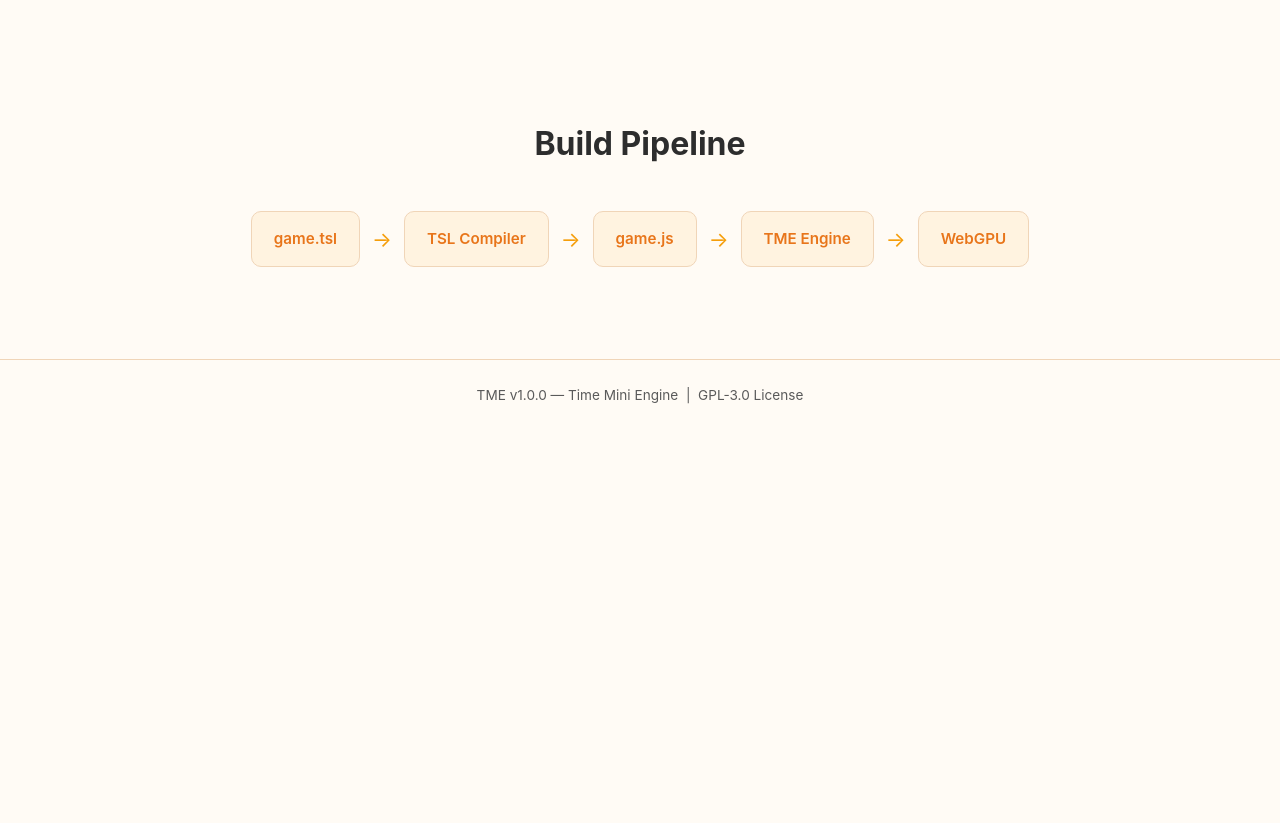
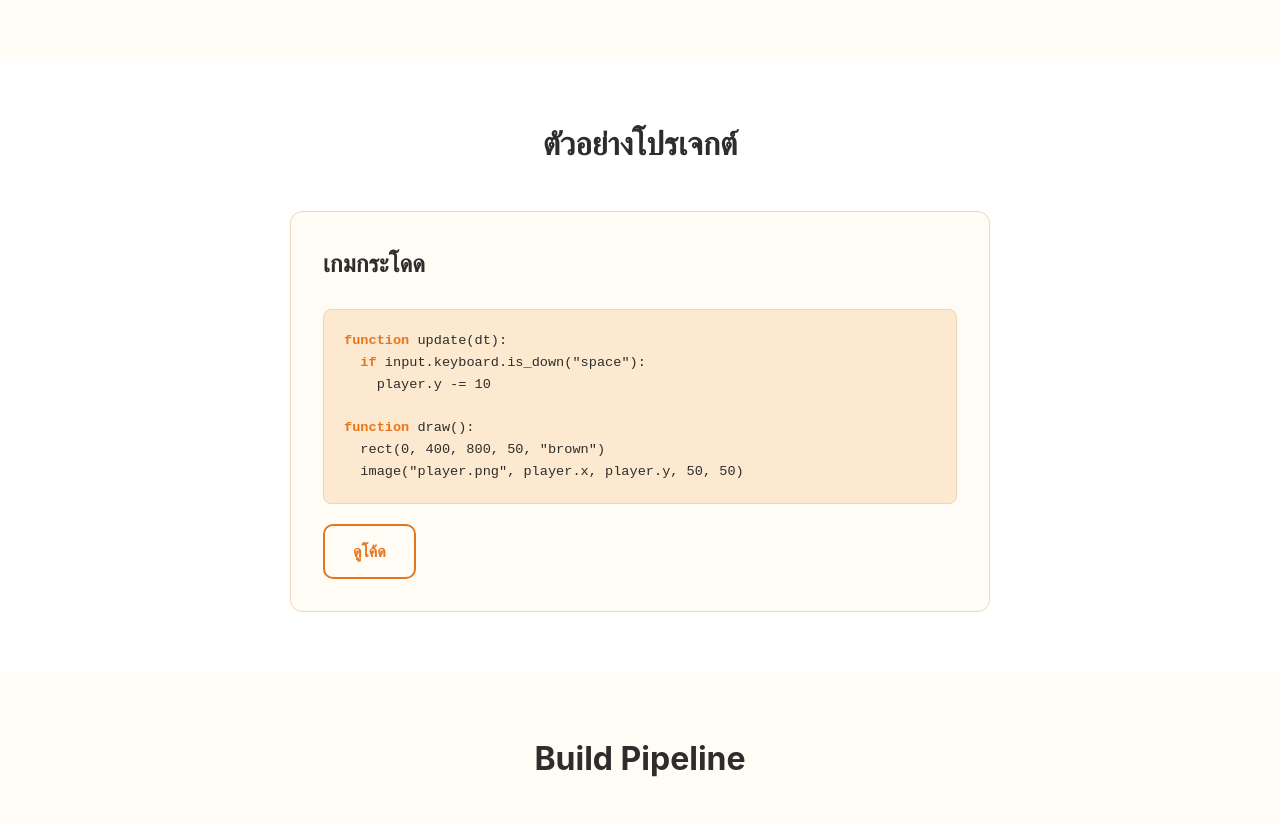
Before and after one commit to TimeAndTimeStudio/TME, a website: page website/index.html in a window 1280 px wide. Shown: the part 1585-2408 px from the top of the page. Before the commit the page ends 2016 px from the top, so only its background shows below. Drawn offline with Linux system fonts and the light colour scheme.

Commit message:
feat: add jump game example and website showcase
- Add examples/jump-game/ with README, game.tsl, index.html
- Add example section to website index.html
- Update README.md with examples table
- Add CSS styles for example section

```diff
--- a/website/css/style.css
+++ b/website/css/style.css
@@ -554,6 +554,41 @@ main {
   margin: 20px 0;
 }
 
+/* ===== Example Section ===== */
+.example-section {
+  padding: 60px 0;
+  background: var(--white);
+}
+
+.example-card {
+  background: var(--bg);
+  border: 1px solid var(--border);
+  border-radius: 12px;
+  padding: 32px;
+  max-width: 700px;
+  margin: 0 auto;
+}
+
+.example-card h3 {
+  font-size: 1.5rem;
+  margin-bottom: 20px;
+  color: var(--text);
+}
+
+.example-card .code-block {
+  background: var(--code-bg);
+  padding: 20px;
+  border-radius: 8px;
+  margin-bottom: 20px;
+  font-size: 0.9rem;
+  line-height: 1.6;
+  overflow-x: auto;
+}
+
+.example-card .btn {
+  display: inline-block;
+}
+
 /* ===== Footer ===== */
 footer {
   text-align: center;
--- a/website/index.html
+++ b/website/index.html
@@ -188,6 +188,36 @@
       </div>
     </section>
 
+    <!-- Example Project -->
+    <section class="example-section">
+      <div class="container">
+        <h2 class="section-title">
+          <span class="lang-th">ตัวอย่างโปรเจกต์</span>
+          <span class="lang-en">Example Project</span>
+        </h2>
+
+        <div class="example-card">
+          <h3>
+            <span class="lang-th">เกมกระโดด</span>
+            <span class="lang-en">Jump Game</span>
+          </h3>
+          <div class="code-block" style="font-size: 0.85rem;">
+<span class="keyword">function</span> update(dt):<br>
+&nbsp;&nbsp;<span class="keyword">if</span> input.keyboard.is_down("space"):<br>
+&nbsp;&nbsp;&nbsp;&nbsp;player.y -= 10<br>
+<br>
+<span class="keyword">function</span> draw():<br>
+&nbsp;&nbsp;rect(0, 400, 800, 50, "brown")<br>
+&nbsp;&nbsp;image("player.png", player.x, player.y, 50, 50)
+          </div>
+          <a href="https://github.com/TimeAndTimeStudio/TME/tree/main/examples/jump-game" class="btn btn-outline" target="_blank" rel="noopener">
+            <span class="lang-th">ดูโค้ด</span>
+            <span class="lang-en">View Code</span>
+          </a>
+        </div>
+      </div>
+    </section>
+
     <!-- Pipeline -->
     <section class="pipeline-section">
       <div class="container">
```
Also changed, not shown: examples/jump-game/index.html (added, +25 -0 lines), README.md, examples/jump-game/README.md (added), 1 other file.
